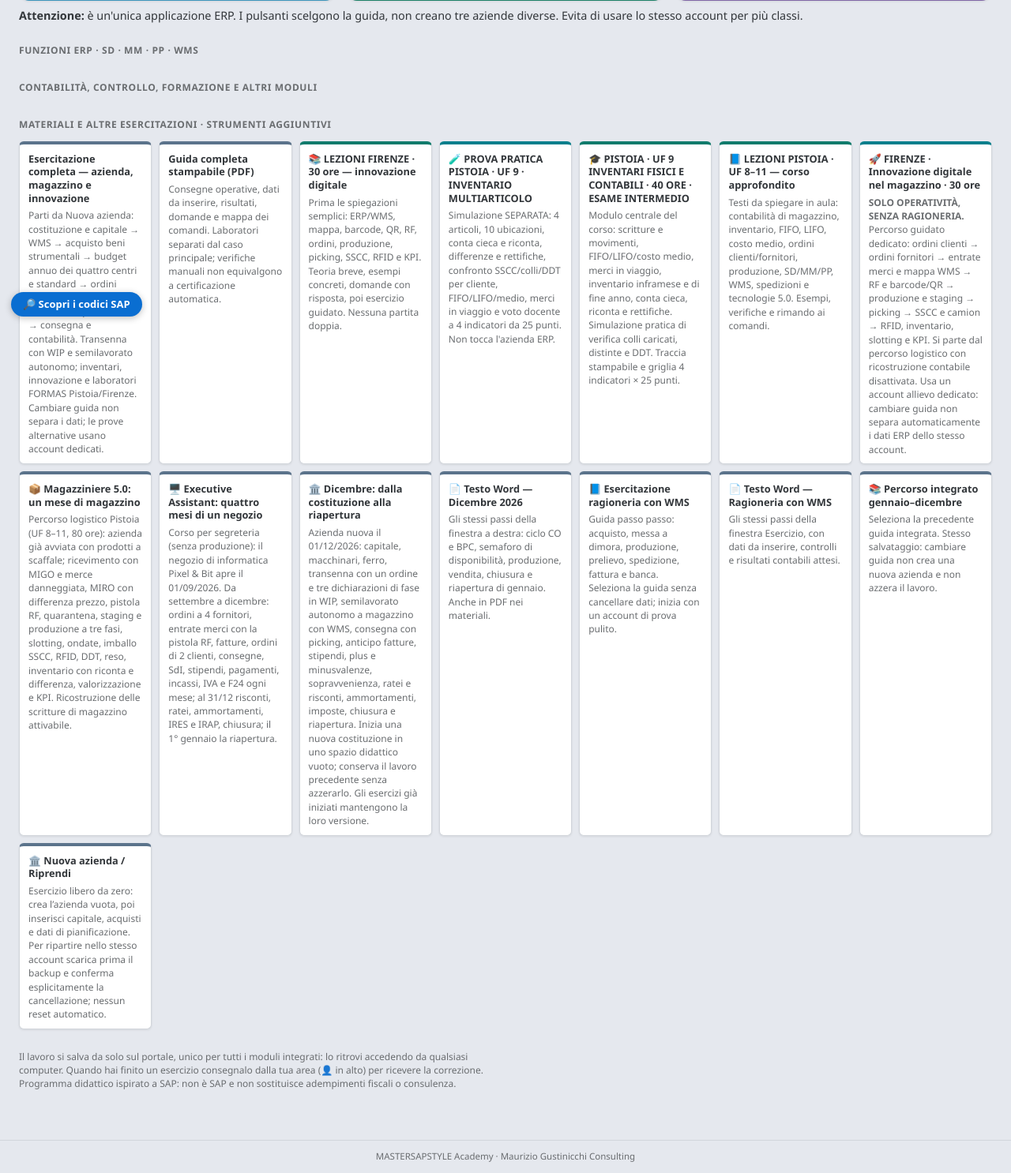
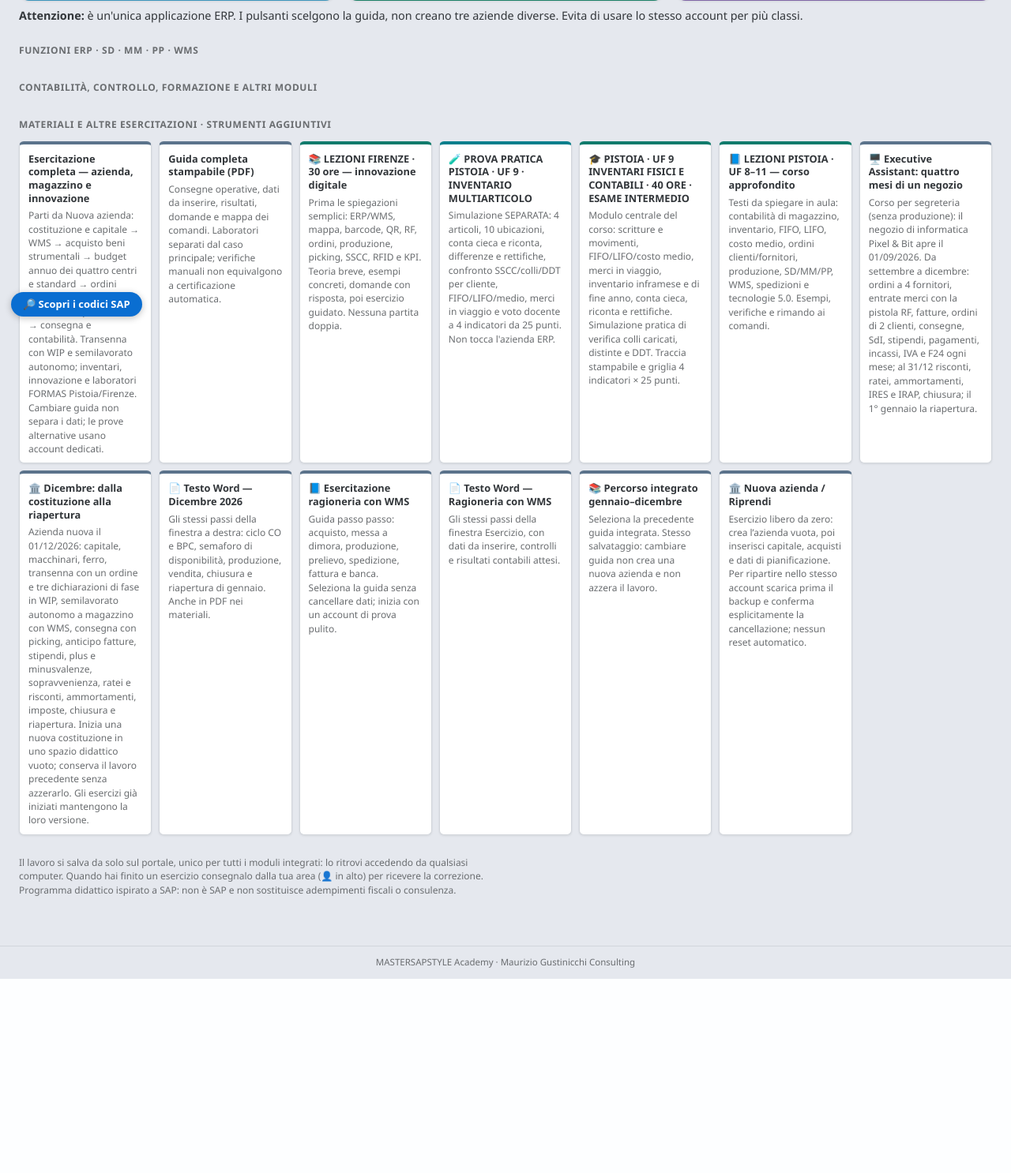
Before and after one commit to Maurizio-7887/MASTERSAPSTYLE-ACADEMY, a Python web app: template app/blueprints/portale/templates/portale/launchpad.html in a window 1280 px wide. Shown: the part 385-1871 px from the top of the page at 79% size. After the commit the page ends 1625 px from the top, so only its background shows below. Run offline with Jinja, Linux system fonts and the light colour scheme; the template is opened without the code that fills it, so the values that code supplies are empty.

Commit message:
Remove two duplicate logistics course tiles below main three-entry course selector; retain UF9 and theory resources

```diff
--- a/app/blueprints/portale/templates/portale/launchpad.html
+++ b/app/blueprints/portale/templates/portale/launchpad.html
@@ -67,8 +67,6 @@
     <a class="msa-tile g-magazzino" href="{{ url_for('portale.uf9_laboratorio', versione=versione) }}"><b>🧪 PROVA PRATICA PISTOIA · UF 9 · INVENTARIO MULTIARTICOLO</b><p>Simulazione SEPARATA: 4 articoli, 10 ubicazioni, conta cieca e riconta, differenze e rettifiche, confronto SSCC/colli/DDT per cliente, FIFO/LIFO/medio, merci in viaggio e voto docente a 4 indicatori da 25 punti. Non tocca l'azienda ERP.</p></a>
     <a class="msa-tile g-formazione" href="{{ url_for('portale.uf9_pistoia', versione=versione) }}"><b>🎓 PISTOIA · UF 9 INVENTARI FISICI E CONTABILI · 40 ORE · ESAME INTERMEDIO</b><p>Modulo centrale del corso: scritture e movimenti, FIFO/LIFO/costo medio, merci in viaggio, inventario inframese e di fine anno, conta cieca, riconta e rettifiche. Simulazione pratica di verifica colli caricati, distinte e DDT. Traccia stampabile e griglia 4 indicatori × 25 punti.</p></a>
     <a class="msa-tile g-formazione" href="{{ url_for('portale.lezioni_magazzino', versione=versione, percorso='pistoia') }}"><b>📘 LEZIONI PISTOIA · UF 8–11 — corso approfondito</b><p>Testi da spiegare in aula: contabilità di magazzino, inventario, FIFO, LIFO, costo medio, ordini clienti/fornitori, produzione, SD/MM/PP, WMS, spedizioni e tecnologie 5.0. Esempi, verifiche e rimando ai comandi.</p></a>
-    <a class="msa-tile g-magazzino" href="{{ url_for('erp_dati.avvio', versione=versione, esercizio_guida='firenze-30') }}"><b>🚀 FIRENZE · Innovazione digitale nel magazzino · 30 ore</b><p><strong>SOLO OPERATIVITÀ, SENZA RAGIONERIA.</strong> Percorso guidato dedicato: ordini clienti → ordini fornitori → entrate merci e mappa WMS → RF e barcode/QR → produzione e staging → picking → SSCC e camion → RFID, inventario, slotting e KPI. Si parte dal percorso logistico con ricostruzione contabile disattivata. Usa un account allievo dedicato: cambiare guida non separa automaticamente i dati ERP dello stesso account.</p></a>
-    <a class="msa-tile g-impostazioni" href="{{ url_for('erp_dati.avvio', versione=versione, esercizio_guida='magazziniere-5') }}"><b>📦 Magazziniere 5.0: un mese di magazzino</b><p>Percorso logistico Pistoia (UF 8–11, 80 ore): azienda già avviata con prodotti a scaffale; ricevimento con MIGO e merce danneggiata, MIRO con differenza prezzo, pistola RF, quarantena, staging e produzione a tre fasi, slotting, ondate, imballo SSCC, RFID, DDT, reso, inventario con riconta e differenza, valorizzazione e KPI. Ricostruzione delle scritture di magazzino attivabile.</p></a>
     <a class="msa-tile g-impostazioni" href="{{ url_for('erp_dati.avvio', versione=versione, esercizio_guida='executive-assistant') }}"><b>🖥️ Executive Assistant: quattro mesi di un negozio</b><p>Corso per segreteria (senza produzione): il negozio di informatica Pixel &amp; Bit apre il 01/09/2026. Da settembre a dicembre: ordini a 4 fornitori, entrate merci con la pistola RF, fatture, ordini di 2 clienti, consegne, SdI, stipendi, pagamenti, incassi, IVA e F24 ogni mese; al 31/12 risconti, ratei, ammortamenti, IRES e IRAP, chiusura; il 1° gennaio la riapertura.</p></a>
     <a class="msa-tile g-impostazioni" href="{{ url_for('erp_dati.avvio', versione=versione, esercizio_guida='dicembre-wms') }}"><b>🏛️ Dicembre: dalla costituzione alla riapertura</b><p>Azienda nuova il 01/12/2026: capitale, macchinari, ferro, transenna con un ordine e tre dichiarazioni di fase in WIP, semilavorato autonomo a magazzino con WMS, consegna con picking, anticipo fatture, stipendi, plus e minusvalenze, sopravvenienza, ratei e risconti, ammortamenti, imposte, chiusura e riapertura. Inizia una nuova costituzione in uno spazio didattico vuoto; conserva il lavoro precedente senza azzerarlo. Gli esercizi già iniziati mantengono la loro versione.</p></a>
     <a class="msa-tile g-impostazioni" href="{{ url_for('portale.materiale', file='Esercitazione_Dicembre_2026.docx') }}"><b>📄 Testo Word — Dicembre 2026</b><p>Gli stessi passi della finestra a destra: ciclo CO e BPC, semaforo di disponibilità, produzione, vendita, chiusura e riapertura di gennaio. Anche in <span>PDF</span> nei materiali.</p></a>
```
